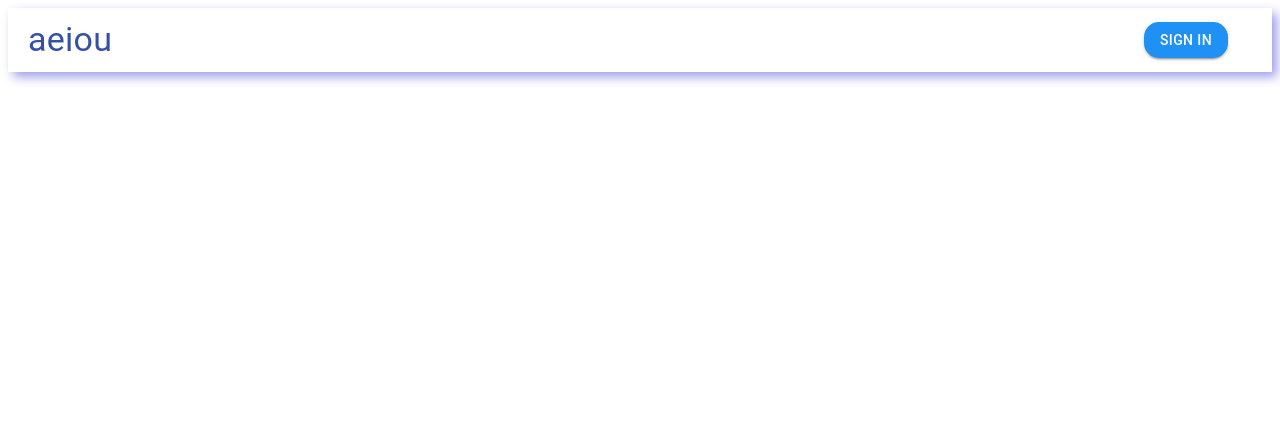
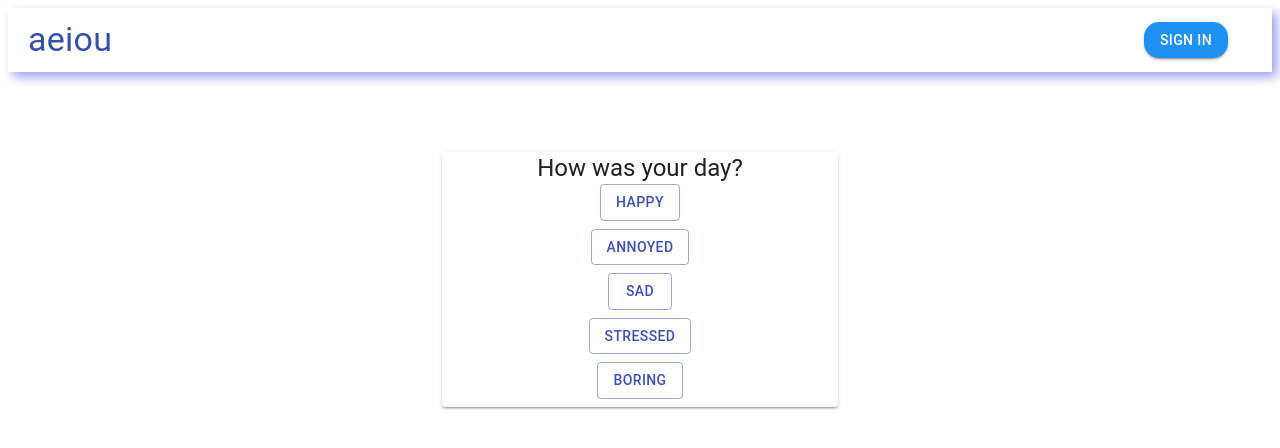
Before and after one commit to Akshima-Ghai/a.e.i.o.u, a React (Create React App) app in the folder client/: page /quiz in a window 1280 px wide. Shown: the top 448 px of the page. Built offline with nearby package versions, Linux system fonts and the light colour scheme.

Commit message:
added Quiz for emotion tracking

```diff
--- a/client/src/App.js
+++ b/client/src/App.js
@@ -3,6 +3,7 @@ import Navbar from './components/Navbar/Navbar';
 import FrontPage from './components/FrontPage/FrontPage';
 import Auth from './components/Auth/Auth';
 import Home from './components/Home/Home';
+import Quiz from './components/Quiz/Quiz';
 
 const App = () => {
     return (
@@ -12,6 +13,7 @@ const App = () => {
                 <Route path="/" component={FrontPage} exact />
                 <Route path="/home" component={Home} exact />
                 <Route path="/auth" component={Auth} exact />
+                <Route path="/quiz" component={Quiz} exact />
             </Switch>
         </BrowserRouter>
     )
--- /dev/null
+++ b/client/src/components/Quiz/Quiz.js
@@ -0,0 +1,63 @@
+import React, { useState } from 'react';
+import { Container, Grid, Paper, Typography, Button } from '@material-ui/core';
+import { tasks } from './taskData';
+import { questions } from './qData';
+import useStyles from './styles';
+
+const Quiz = () => {
+    const classes = useStyles();
+
+    const [currentQ, setCurrentQ] = useState(0);
+    const [showResult, setShowResult] = useState(false);
+    let [taskId, setTaskId] = useState('');
+    let [emojiId, setEmojiId] = useState('');
+    let [rewardId, setRewardId] = useState('');
+
+    const handleSubmitOptions = (i) => {
+        let nextQ = currentQ + 1;
+        if (questions[currentQ].emoji) {
+            setEmojiId(i);
+        }
+        if (questions[currentQ].reward) {
+            setRewardId(i);
+        }
+        if (questions[currentQ].task) {
+            setTaskId(i);
+        }
+        if (nextQ < questions.length) {
+            setCurrentQ(nextQ);
+        } else {
+            setShowResult(true);
+        }
+    }
+
+    return (
+        <Container component="main" maxWidth="xs">
+            <Paper className={classes.paper} elevation={2}>
+                {showResult ? (
+                    <>
+                        <Typography variant="h5">Ready for your task?</Typography>
+                        {tasks.map((task) => {
+                            return (task.id == taskId && <>
+                                {task.points.map((item) => (
+                                    <p>{item}</p>
+                                ))}
+                            </>)
+                        })}
+                    </>
+                ) : (
+                    <>
+                        <Typography variant="h5">{questions[currentQ].questionText}</Typography>
+                        <Grid item className={classes.optionsGrid}>
+                            {questions[currentQ].answerOptions.map((option) => (
+                                <Button className={classes.option} variant="outlined" color="primary" key={option.id} onClick={() => handleSubmitOptions(option.id)}>{option.answerText}</Button>
+                            ))}
+                        </Grid>
+                    </>
+                )}
+            </Paper>
+        </Container>
+    )
+}
+
+export default Quiz;
--- /dev/null
+++ b/client/src/components/Quiz/qData.js
@@ -0,0 +1,41 @@
+export const questions = [
+    {
+        questionText: 'How was your day?',
+        task: false,
+        emoji: true,
+        reward: false,
+        answerOptions: [
+            { id: '1', answerText: 'Happy', ansImg: '' },
+            { id: '2', answerText: 'Annoyed', ansImg: '' },
+            { id: '3', answerText: 'Sad', ansImg: '' },
+            { id: '4', answerText: 'Stressed', ansImg: '' },
+            { id: '5', answerText: 'Boring', ansImg: '' },
+        ],
+    },
+    {
+        questionText: 'Choose your fun task?',
+        task: true,
+        emoji: false,
+        reward: false,
+        answerOptions: [
+            { id: '1', answerText: 'Listen', ansImg: '' },
+            { id: '2', answerText: 'Talk', ansImg: '' },
+            { id: '3', answerText: 'Read', ansImg: '' },
+            { id: '4', answerText: 'Volunteering', ansImg: '' },
+            { id: '5', answerText: 'Cycling', ansImg: '' },
+        ],
+    },
+    {
+        questionText: 'Earn a Reward',
+        task: false,
+        emoji: false,
+        reward: true,
+        answerOptions: [
+            { id: '1', answerText: 'Game', ansImg: '' },
+            { id: '2', answerText: 'Netflix & Chill', ansImg: '' },
+            { id: '3', answerText: 'Icecream', ansImg: '' },
+            { id: '4', answerText: 'Nap', ansImg: '' },
+            { id: '5', answerText: 'Trip', ansImg: '' },
+        ],
+    },
+];
--- /dev/null
+++ b/client/src/components/Quiz/styles.js
@@ -0,0 +1,19 @@
+import { makeStyles } from '@material-ui/core/styles';
+
+export default makeStyles((theme) => ({
+    paper: {
+        display: 'flex',
+        flexDirection: 'column',
+        justifyContent: 'center',
+        alignItems: 'center'
+    },
+    optionsGrid: {
+        display: 'flex',
+        flexDirection: 'column',
+        justifyContent: 'center',
+        alignItems: 'center',
+    },
+    option: {
+        marginBottom: '0.5rem'
+    }
+}))
--- /dev/null
+++ b/client/src/components/Quiz/taskData.js
@@ -0,0 +1,52 @@
+export const tasks = [
+    {
+        id: '1',
+        name: 'Listen',
+        points: [
+            'Listen',
+            'Lorem ipsum dolor sit amet',
+            'Lorem ipsum dolor sit amet',
+            'Lorem ipsum dolor sit amet',
+        ]
+    },
+    {
+        id: '2',
+        name: 'Talk',
+        points: [
+            'Talk',
+            'Lorem ipsum dolor sit amet',
+            'Lorem ipsum dolor sit amet',
+            'Lorem ipsum dolor sit amet',
+        ]
+    },
+    {
+        id: '3',
+        name: 'Read',
+        points: [
+            'Read',
+            'Lorem ipsum dolor sit amet',
+            'Lorem ipsum dolor sit amet',
+            'Lorem ipsum dolor sit amet',
+        ]
+    },
+    {
+        id: '4',
+        name: 'Walk',
+        points: [
+            'Walk',
+            'Lorem ipsum dolor sit amet',
+            'Lorem ipsum dolor sit amet',
+            'Lorem ipsum dolor sit amet',
+        ]
+    },
+    {
+        id: '5',
+        name: 'Meditate',
+        points: [
+            'Meditate',
+            'Lorem ipsum dolor sit amet',
+            'Lorem ipsum dolor sit amet',
+            'Lorem ipsum dolor sit amet',
+        ]
+    },
+];
```
